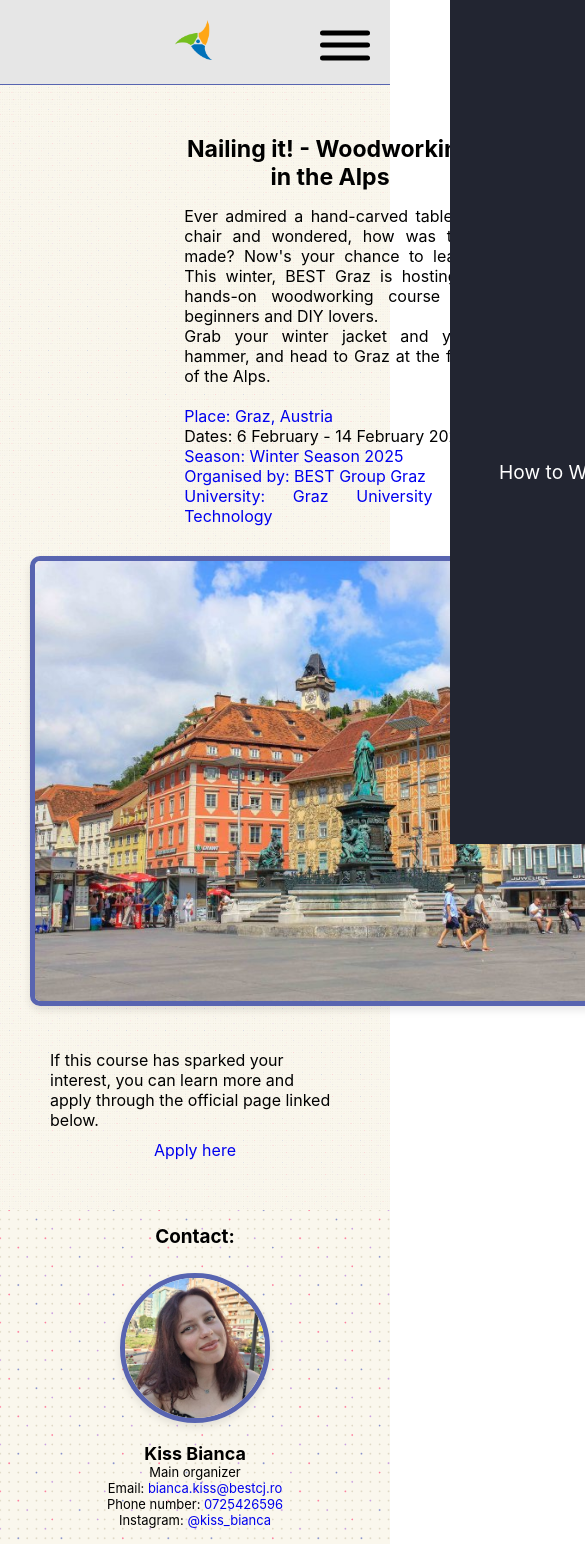
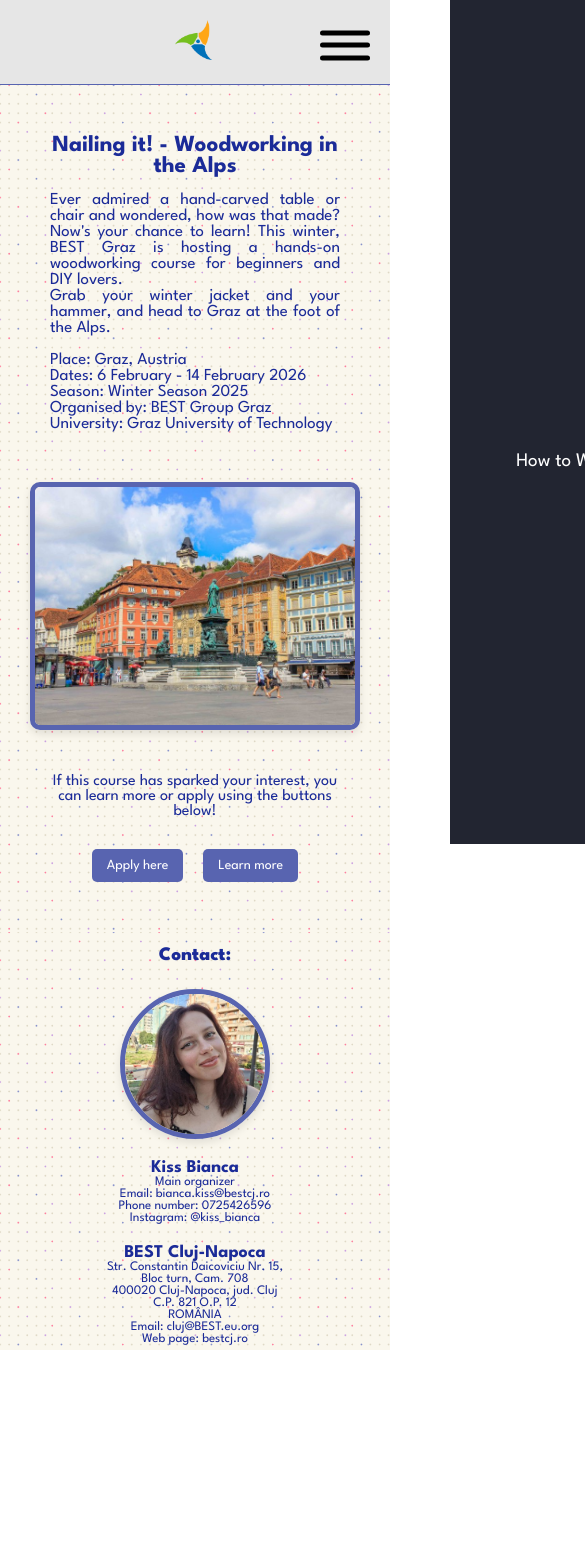
Before and after one commit to OliRuttner/Vivaldi25Winter_Site, a React (Create React App) app: page /courses/1 in a window 390 px wide. Shown: the top 1544 px of the page, 585 px wide, since content can reach past the window. After the commit the page ends 1350 px from the top, so only its background shows below. Built offline with nearby package versions, Linux system fonts and the light colour scheme.

Commit message:
Made the website more aesthetically pleasing

```diff
--- a/src/Apply.js
+++ b/src/Apply.js
@@ -1,8 +1,12 @@
 const Apply = () => {
     return ( <div className="apply">
-        <p>If this course has sparked your interest, you can learn more and apply through the official page linked below.</p>
-        <a href="https://www.best.eu.org/event/details.jsp?activity=m2mno9z">Apply here</a>
-    </div> );
+        <p>If this course has sparked your interest, you can learn more or apply using the buttons below!</p>
+        <div className="apply-buttons">
+            <a href="https://www.best.eu.org/event/details.jsp?activity=m2mno9z" target="_blank" rel="noopener noreferrer" className="button">Apply here</a>
+            <a href="https://course25.bestgraz.org/" target="_blank" rel="noopener noreferrer" className="button">Learn more</a>
+        </div>
+    </div>
+    );
 }
 
 export default Apply;
--- a/src/Course.js
+++ b/src/Course.js
@@ -14,7 +14,7 @@
             <h2>{course.title}</h2>
             <p>Place: {course.location} <br /> Dates: {course.dates} </p>
                         <Link
-                            className='btn'
+                            className='button'
                             to={{pathname: `/courses/nailing-it-woodworking-in-the-alps`}}
                         >
                             Learn more!
--- a/src/NavBar.js
+++ b/src/NavBar.js
@@ -7,10 +7,16 @@
   const toggleMenu = () => {
     setMenuActive(!menuActive);
   };
+  const scrollToTestimonials = () => {
+    const testimonialsSection = document.getElementById("testimonials");
+    if (testimonialsSection) {
+      testimonialsSection.scrollIntoView({ behavior: "smooth" });
+    }
+  };
 
   return (
     <div className="navbar">
-      <a href="https://www.best.eu.org/courses/welcome.jsp">
+      <a href="https://www.best.eu.org/courses/welcome.jsp" target="_blank" rel="noopener noreferrer">
         <img src={require("./logo.png")} alt="Logo" className="logo" />
       </a>
       <div className="links">
@@ -27,7 +33,7 @@
         >
           How to Write a Motivation Letter
         </a>
-        <Link to="/testimonials" className="button">Testimonials</Link>
+        <button onClick={scrollToTestimonials} className="button">Testimonials</button>
       </div>
 
       <div className="mobile-menu">
@@ -61,7 +67,7 @@
                 How to Write a Motivation Letter
               </a>
             </li>
-            <li><Link to="/testimonials" onClick={toggleMenu}>Testimonials</Link></li>
+            <li><Link to="#" onClick={() => { scrollToTestimonials(); toggleMenu(); }}>Testimonials</Link></li>
           </ul>
         </div>
       </div>
--- a/src/Testimonials.js
+++ b/src/Testimonials.js
@@ -1,6 +1,6 @@
 const Testimonials = () => {
     return (
-        <div className="testimonials">
+        <div id="testimonials" className="testimonials">
             <div className="left">
 
             </div>
--- a/src/index.css
+++ b/src/index.css
@@ -1,9 +1,15 @@
+@import url('https://fonts.googleapis.com/css2?family=League+Spartan:wght@100..900&display=swap');
+html {
+  scroll-behavior: smooth;
+}
 *{
   margin: 0 auto;
   padding: 0;
   box-sizing: border-box;
   text-decoration: none;
   animation: fadeIn 0.5s ease-in-out;
+  font-family: 'League Spartan', sans-serif;
+  color:hsl(232, 70%, 35%)
 }
 .home{
   display: flex;
@@ -42,9 +48,11 @@
 }
 .footer h2{
   margin: 10px;
-  font-size: calc(0.75vw + 1rem);
+  font-weight: 800;
+  font-size: calc(0.8vw + 1rem);
 }
 .footer p{
+  font-weight: 400;
   font-size: calc(0.25vw + 0.75rem);
 }
 .organizers{
@@ -120,7 +128,7 @@
 }
 .course-details {
   background: url('bg.png');
-  background-size: 10%;
+  background-size: 150px;
   background-repeat: repeat;
   display: flex;
   flex-direction: column;
@@ -131,6 +139,8 @@
   width: 100%;
   max-width: min(600px, 85vw);
   text-align: justify;
+  font-size: calc(0.2vw + 1rem);
+  font-weight: 400;
   padding: 20px;
 }
 .course-details-text h2{
@@ -149,6 +159,13 @@
   flex-direction: column;
   justify-content: center;
   padding: 20px
+}
+.apply-buttons{
+  padding-top: 20px;
+  display: flex;
+  flex-direction: row;
+  justify-content: center;
+  gap: 20px;
 }
 .apply a{
   margin-top: 10px;
@@ -177,8 +194,8 @@
   font-size: calc(0.5vw + 0.75rem);
   line-height: 1.6;
 }
-.course-info .btn {
-  margin-top: 20px;
+.course-info p{
+  margin-bottom: 15px;
 }
 .graz{
   flex:1;
@@ -226,6 +243,12 @@
   box-sizing: border-box;
   z-index: 999;
   }
+  .slideshow-image{
+    width: 100%;
+    max-width: min(85vw, 600px);
+    height: auto;
+    margin: 20px auto 0 auto;
+  }
   .navbar .links {
     display: none;
   }
@@ -248,6 +271,9 @@
   .course-info {
     width: 100%;
     max-width: min(70vw, 400px);
+    text-align: center;
+  }
+  .apply{
     text-align: center;
   }
   .organizers {
```
